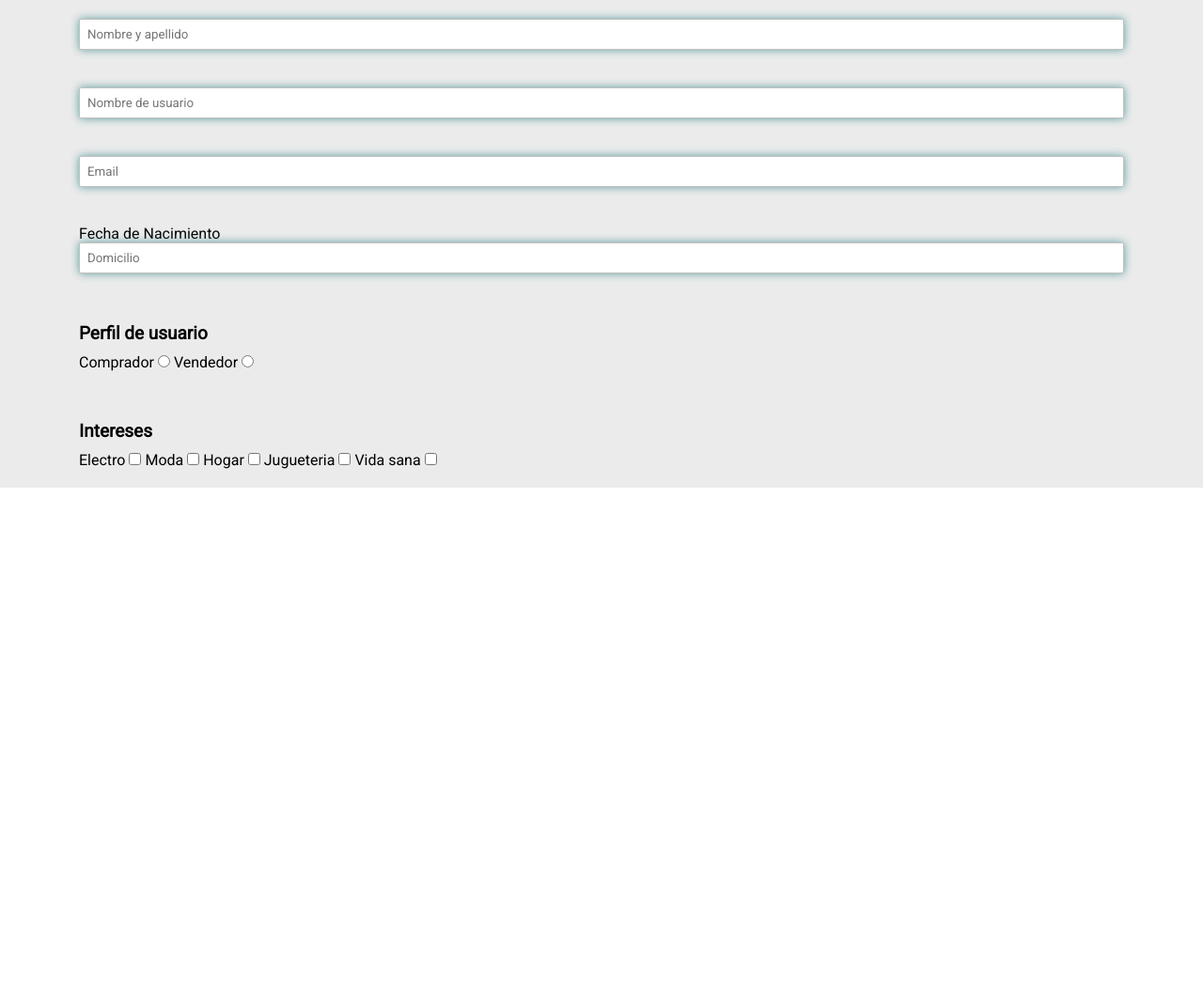
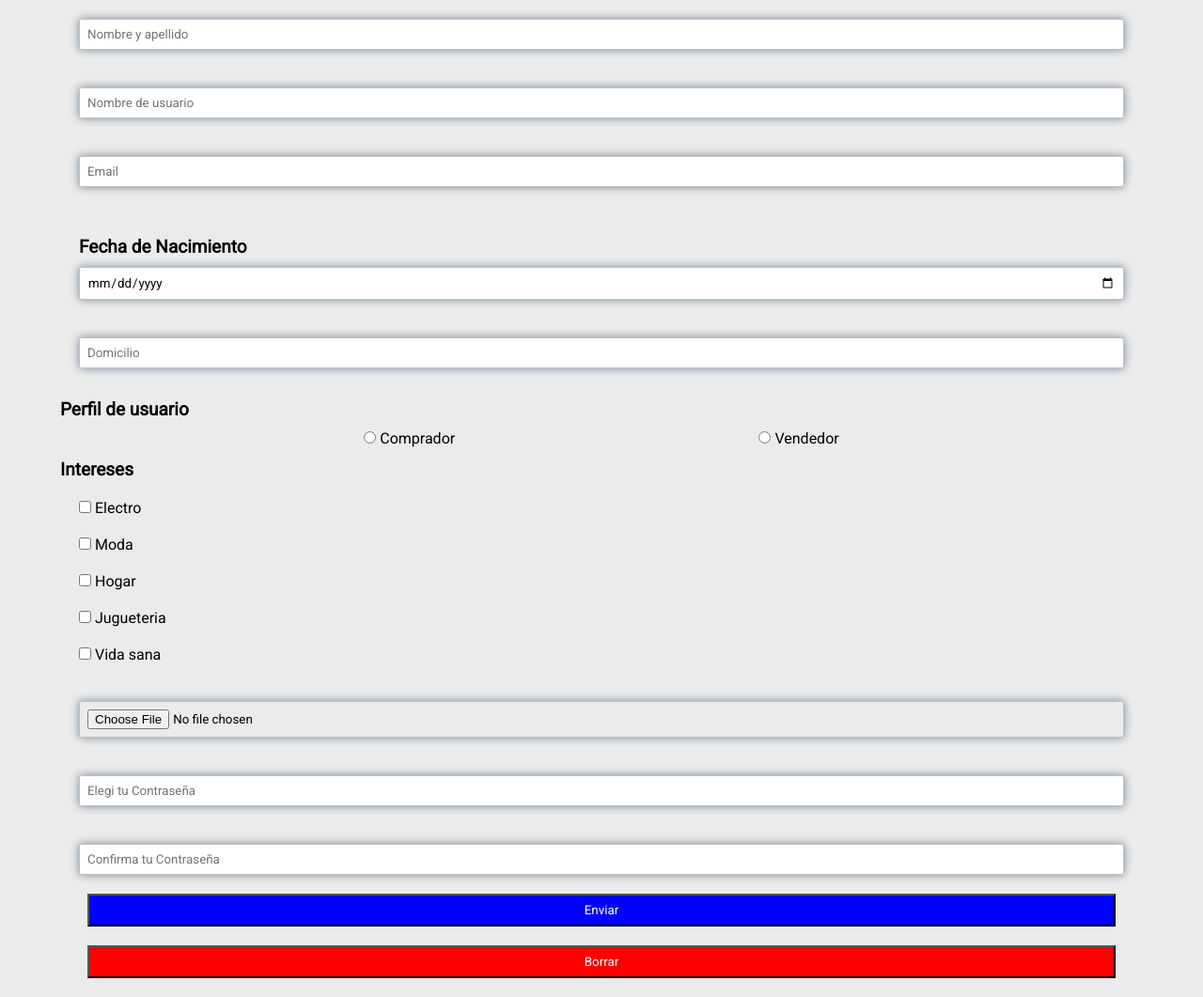
Before and after one commit to LucianoCarr/Luciano-Carrizo_Mercado-Liebre, a website: page views/register.html in a window 1280 px wide. Shown: the whole page at 94% size. Before the commit the page ends 800 px from the top, so only its background shows below. Drawn offline with Linux system fonts and the light colour scheme.

Commit message:
registro y login

```diff
--- a/public/css/login.css
+++ b/public/css/login.css
@@ -18,7 +18,7 @@
     border: 1px solid silver;
     border-radius: 2px;
     padding: 5px 10px;
-    box-shadow: 0px 0px 10px cadetblue;
+    box-shadow: 0px 0px 10px lightslategrey;
     width: 100%;
     padding: 8px;
 }
--- a/public/css/register.css
+++ b/public/css/register.css
@@ -0,0 +1,23 @@
+/* perfil de usuario */
+.radio-registro {
+    width: 100%;
+}
+
+.radio-caja {
+    display: flex;
+    justify-content: space-evenly;
+}
+
+/* Intereses */
+.formulario-checkbox {
+    margin: 20px;
+}
+
+/* Botones */
+.boton-2 {
+    width: 95%;
+        background-color: red;
+        color: white;
+        padding: 8px;
+        margin-bottom: 20px;
+}
--- a/views/register.html
+++ b/views/register.html
@@ -12,45 +12,81 @@
 <body>
     <main>
         <div class="card-login">
-            <form action="" class="formulario">
+            <form action="./home.html" class="formulario">
                 <div class="casillas-registro">
                     <label for="text"></label>
-                    <input class="formulario-casillas id=" name" name="name" type="text"
-                        placeholder="Nombre y apellido">
+                    <input class="formulario-casillas id="name" name="name" type="text" placeholder="Nombre y apellido">
                 </div>
                 <div class="casillas-registro">
                     <label for="text"></label>
-                    <input class="formulario-casillas id=" text" name="text" type="text"
-                        placeholder="Nombre de usuario">
+                    <input class="formulario-casillas id="text" name="text" type="text" placeholder="Nombre de usuario">
                 </div>
                 <div class="casillas-registro">
                     <label for="email"></label>
-                    <input class="formulario-casillas id=" email" type="email" name="email" placeholder="Email">
+                    <input class="formulario-casillas id="email" type="email" name="email" placeholder="Email">
                 </div>
                 <div class="casillas-registro">
-                    <label for="text">Fecha de Nacimiento</label>
-                    <input class="formulario-casillas id=" text" name="text" type="text" placeholder="Domicilio">
+                    <h2>Fecha de Nacimiento</h2>
+                    <label for="date"></label>
+                    <input class="formulario-casillas id="date" name="date" type="date">
                 </div>
                 <div class="casillas-registro">
+                    <label for="text"></label>
+                    <input class="formulario-casillas id="text" name="text" type="text" placeholder="Domicilio">
+                </div>
+                <div class="radio-registro">
                     <h2>Perfil de usuario</h2>
-                    <label>Comprador</label>
-                    <input type="radio" name="perfil" value="com">
-                    <label>Vendedor</label>
-                    <input type="radio" name="perfil" value="ven">
+                    <div class="radio-caja">
+                        <div class="formulario-radio">
+                            <input type="radio" name="perfil" value="com">
+                            <label>Comprador</label>
+                        </div>
+                        <div class="formulario-radio">
+                            <input type="radio" name="perfil" value="ven">
+                            <label>Vendedor</label>
+                        </div>
+                    </div>
                 </div>
-                <div class="casillas-registro">
+                <div class="checkbox-registro">
                     <h2>Intereses</h2>
-                    <label>Electro</label>
-                    <input type="checkbox" name="categorias" value="E">
-                    <label>Moda</label>
-                    <input type="checkbox" name="categorias" value="M">
-                    <label>Hogar</label>
-                    <input type="checkbox" name="categorias" value="H">
-                    <label>Jugueteria</label>
-                    <input type="checkbox" name="categorias" value="J">
-                    <label>Vida sana</label>
-                    <input type="checkbox" name="categorias" value="V">
-
+                    <div class="formulario-checkbox">
+                        <input type="checkbox" name="categorias" value="E">
+                        <label>Electro</label>
+                    </div>
+                    <div class="formulario-checkbox">
+                        <input type="checkbox" name="categorias" value="M">
+                        <label>Moda</label>
+                    </div>
+                    <div class="formulario-checkbox">
+                        <input type="checkbox" name="categorias" value="H">
+                        <label>Hogar</label>
+                    </div>
+                    <div class="formulario-checkbox">
+                        <input type="checkbox" name="categorias" value="J">
+                        <label>Jugueteria</label>
+                    </div>
+                    <div class="formulario-checkbox">
+                        <input type="checkbox" name="categorias" value="V">
+                        <label>Vida sana</label>
+                    </div>
+                    <div class="casillas-registro">
+                        <label for="file"></label>
+                        <input class="formulario-casillas id="file" type="file" name="file">
+                    </div>
+                    <div class="casillas-registro">
+                        <label for="password"></label>
+                        <input class="formulario-casillas id="password" type="password" name="password" placeholder="Elegi tu Contraseña">
+                    </div>
+                    <div class="casillas-registro">
+                        <label for="password2"></label>
+                        <input class="formulario-casillas id="password2" type="password" name="password2" placeholder="Confirma tu Contraseña">
+                    </div>
+                    <div class="formulario-boton">
+                        <button class="boton" type="submit">Enviar</button>
+                    </div>
+                    <div class="formulario-boton">
+                        <button class="boton-2" type="reset">Borrar</button>
+                    </div>
             </form>
         </div>
     </main>
```
